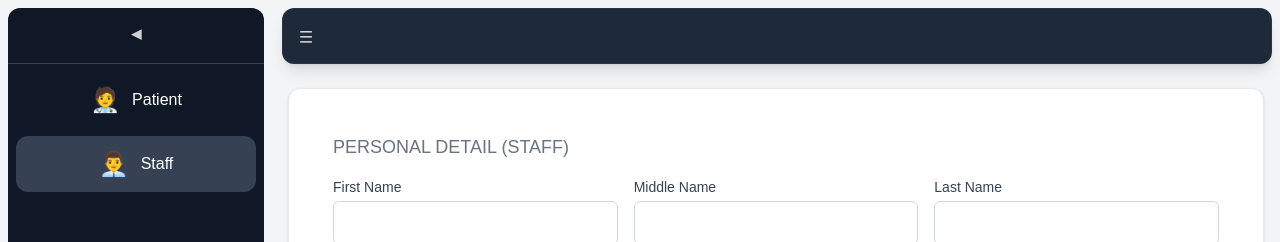
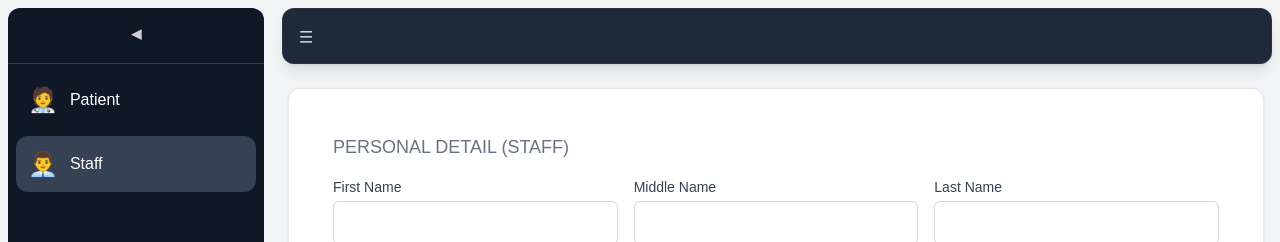
Before and after one commit to WISANUPHORNPOTHI/cannidateProject, a Next.js app: page /main/Staff in a window 1280 px wide. Shown: the top 242 px of the page. Built offline with nearby package versions, Linux system fonts and the light colour scheme; no server answers.

Commit message:
responsive app

```diff
--- a/app/components/layout/Sidebar.tsx
+++ b/app/components/layout/Sidebar.tsx
@@ -22,37 +22,26 @@ export function Sidebar({ open, setIsSidebarOpen }: SidebarProps) {
     <aside
       className="
         m-2
-        w-16
-        md:w-auto
-        md:transition-[width] md:duration-300
-        md:ease-[cubic-bezier(0.4,0,0.2,1)]
-        md:[&]:w-64
-        md:[&]:w-16
         rounded-xl
         bg-gray-900
         text-white
+        transition-[width] duration-300
+        ease-[cubic-bezier(0.4,0,0.2,1)]
       "
       style={{
-        width: typeof window !== "undefined" && window.innerWidth >= 768
-          ? open ? 256 : 64
-          : 64,
+        width:
+          typeof window !== "undefined" && window.innerWidth >= 768
+            ? open
+              ? 256
+              : 64
+            : 64,
       }}
     >
       {/* Header */}
-      <div
-        className="
-          h-14
-          flex items-center justify-center
-          border-b border-gray-700
-        "
-      >
-        {/* Toggle: desktop only */}
+      <div className="h-14 flex items-center justify-center border-b border-gray-700">
         <motion.button
           onClick={() => setIsSidebarOpen(!open)}
-          className="
-            hidden md:block
-            text-sm opacity-80 hover:opacity-100
-          "
+          className="hidden md:block text-sm opacity-80 hover:opacity-100"
           animate={{ rotate: open ? 180 : 0 }}
           transition={{ type: "spring", stiffness: 180, damping: 18 }}
         >
@@ -71,25 +60,27 @@ export function Sidebar({ open, setIsSidebarOpen }: SidebarProps) {
               href={item.href}
               className={`
                 mx-2
-                flex items-center justify-center
+                flex items-center
+                justify-center md:justify-start
                 rounded-xl
                 py-3
+                px-3
                 transition-colors
                 ${isActive ? "bg-gray-700" : "hover:bg-gray-800"}
               `}
             >
-              {/* Icon */}
-              <span className="text-2xl">
+              <span className="text-2xl shrink-0">
                 {item.icon}
               </span>
 
-              {/* Label: desktop only */}
               <span
                 className={`
-                  hidden md:inline-block
-                  ml-3 whitespace-nowrap
+                  hidden md:inline-flex
+                  ml-3
+                  whitespace-nowrap
+                  overflow-hidden
                   transition-all duration-300
-                  ${open ? "opacity-100" : "opacity-0 w-0 overflow-hidden"}
+                  ${open ? "max-w-[200px] opacity-100" : "max-w-0 opacity-0"}
                 `}
               >
                 {item.label}
```
